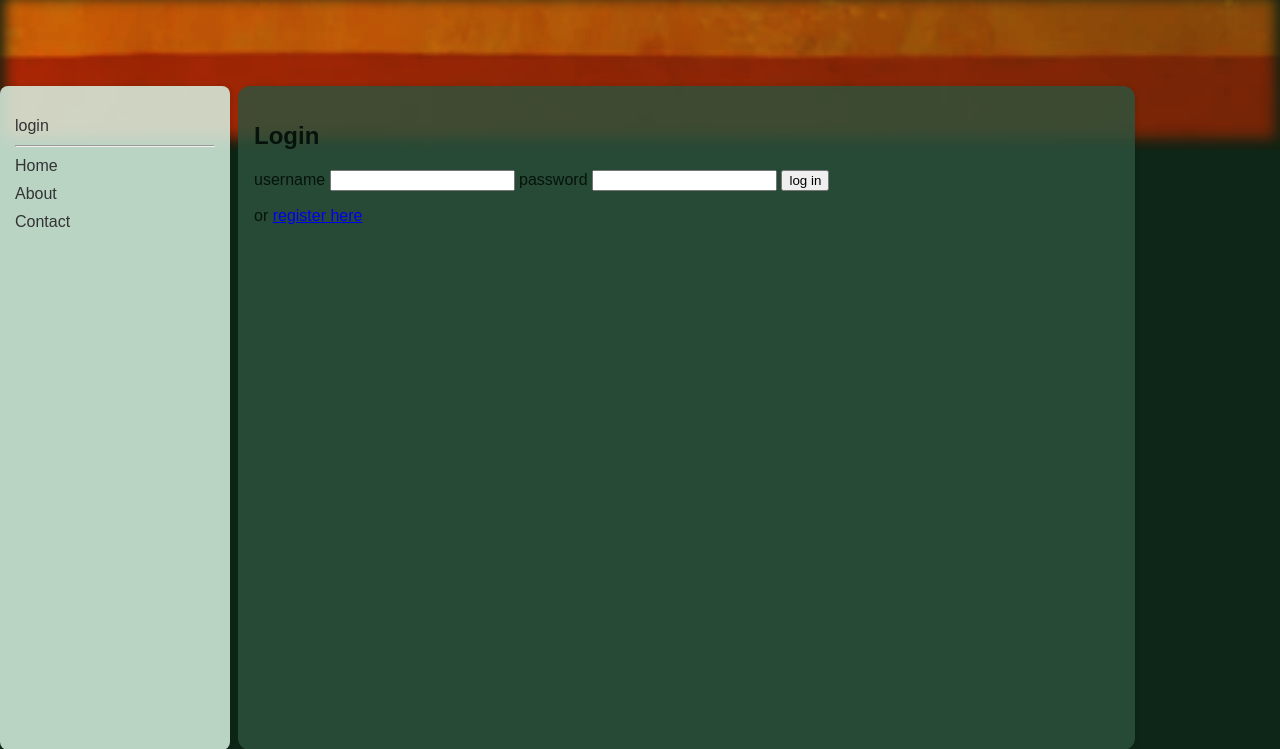
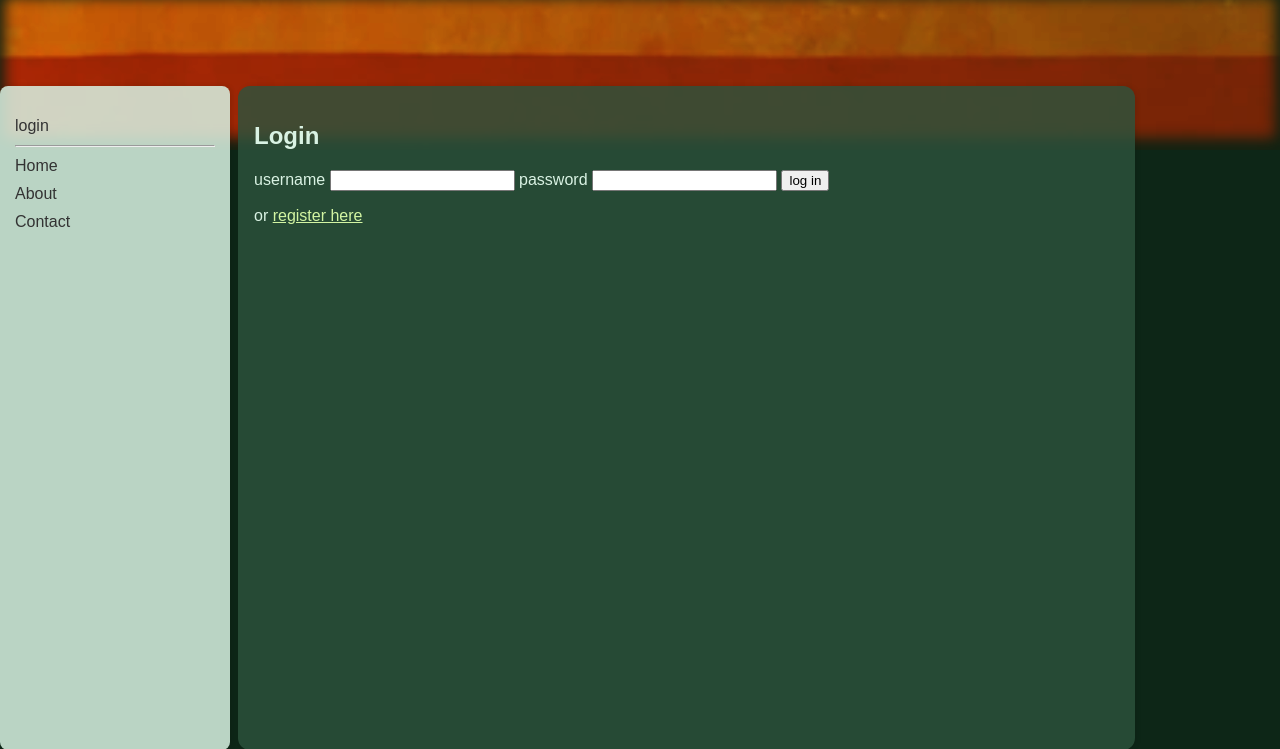
Before and after one commit to turingcompletejeff/flask-site, a Flask app: page /login in a window 1280 px wide. Shown: the top 749 px of the page. Run offline with Flask 3, Linux system fonts and the light colour scheme.

Commit message:
changed main content font color to light, and changed hyperlink colors

```diff
--- a/app/static/css/styles.css
+++ b/app/static/css/styles.css
@@ -4,6 +4,14 @@ body, html {
     padding: 0;
     font-family: Arial, sans-serif;
     background-color: hsl(145, 50%, 10%);
+}
+
+a {
+  color: hsl(85, 80%, 80%);
+}
+
+a:visited {
+  color: hsl(20, 80%, 80%);
 }
 
 /* Container for the entire page */
@@ -95,7 +103,7 @@ body, html {
 .content {
   margin-left: 8px;
   background-color: hsl(145, 30%, 25%,81%);
-  color: hsl(145, 50%, 5%);
+  color: hsl(145, 50%, 90%);
   padding: 16px;
   box-shadow: 2px 0 5px rgba(0,0,0,0.1);
   flex-grow: 2;
```
